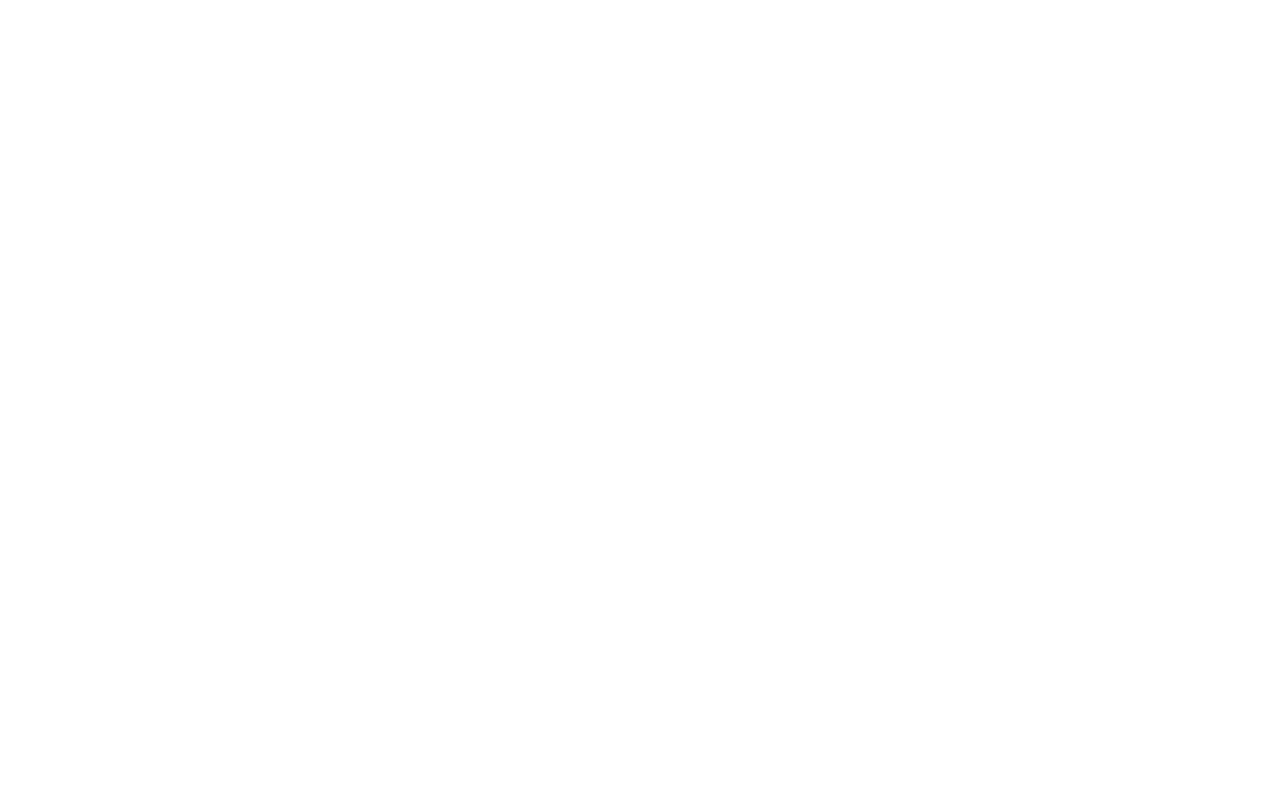
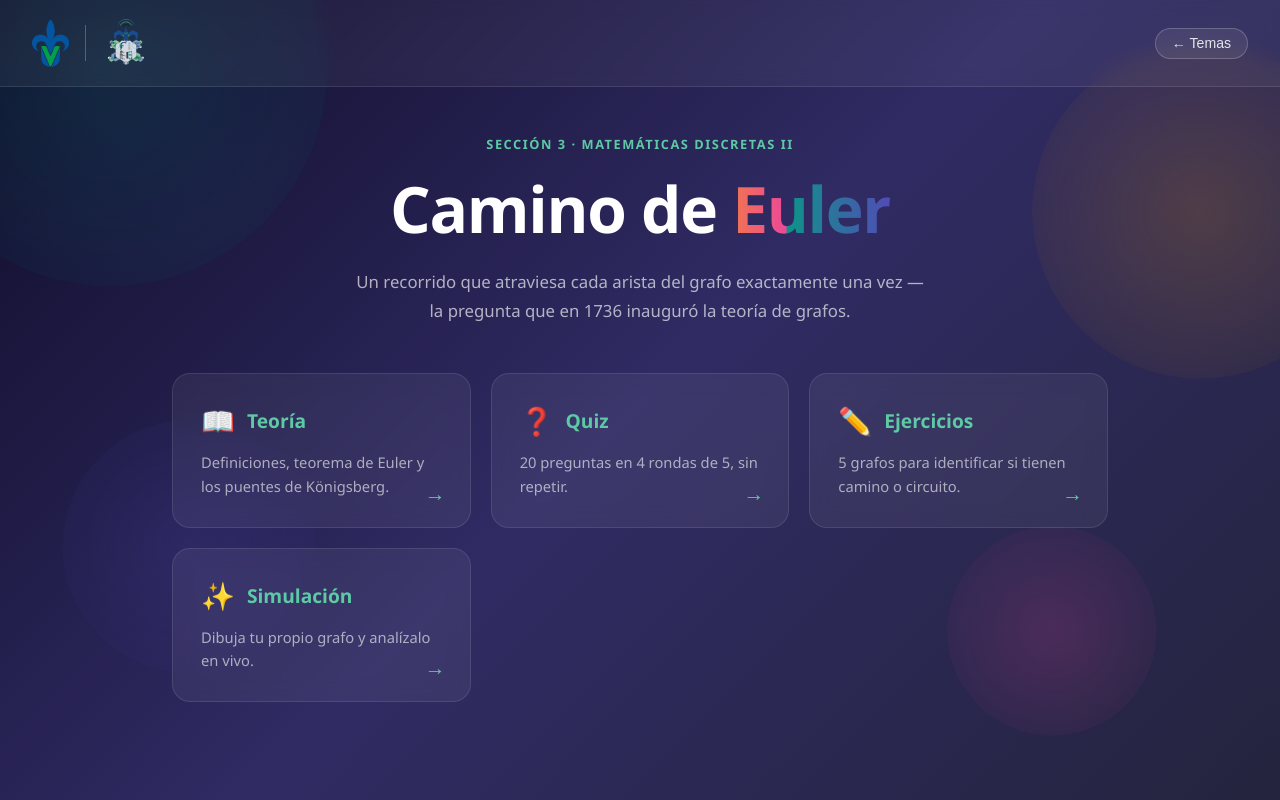
Before and after one commit to VaneMG19/software-educativo, a React (Vite) app in the folder grafos-app/: page /euler in a window 1280 px wide. Before the commit this address had no page. Built offline with nearby package versions, Linux system fonts and the light colour scheme.

Commit message:
Sección Camino de Euler: teoría, quiz, ejercicios y simulación

```diff
--- a/grafos-app/src/App.jsx
+++ b/grafos-app/src/App.jsx
@@ -1,14 +1,13 @@
 import { BrowserRouter, Routes, Route } from 'react-router-dom'
 import Home from './pages/Home'
 import Topics from './pages/Topics'
+import Euler from './pages/Euler'
 import Dijkstra from './pages/Dijkstra'
 
 // App.jsx tiene las rutas y la lógica de la app
 
 //? poner las demás páginas cuando las tengan listas
-//? ejemplos:
-//* import Euler from './pages/Euler'
-//* import Dijkstra from './pages/Dijkstra'
+//* import Hamilton from './pages/Hamilton'
 
 export default function App() {
     return (
@@ -16,12 +15,13 @@
             <Routes>
                 <Route path="/" element={<Home />} />
                 <Route path="/temas" element={<Topics />} />
-        // <Route path="/dijkstra" element={<Dijkstra />} />
+                <Route path="/euler" element={<Euler />} />
+                <Route path="/dijkstra" element={<Dijkstra />} />
 
                 {/*? aquí poner las rutas cuando las tengan listas
           ejemplo: */}
 
-        {/* <Route path="/euler" element={<Euler />} /> */}
+                {/* <Route path="/hamilton" element={<Hamilton />} /> */}
             </Routes>
         </BrowserRouter>
     )
```
Lines whose indentation alone changed are shown as unchanged.
